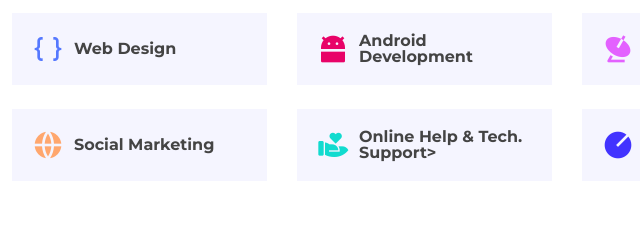
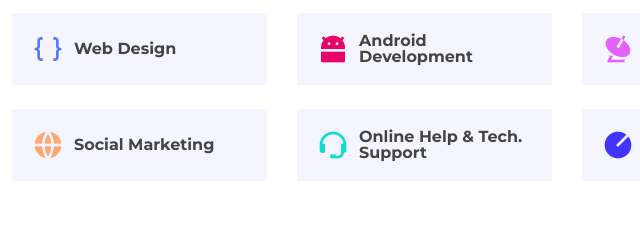
Before and after one commit to admin-techpundit/TP_Website, a plain HTML site: page index.html in a window 1280 px wide. Shown: the part 1660-1900 px from the top of the page, 358-998 px from the left. Drawn offline with nearby package versions, Linux system fonts and the light colour scheme; animation ran at ten frames a second; a web font is replaced by a local one.

Commit message:
Initial Changes

```diff
--- a/index.html
+++ b/index.html
@@ -198,8 +198,8 @@
           </div>
           <div class="col-lg-3 col-md-4 mt-4">
             <div class="icon-box" data-aos="zoom-in" data-aos-delay="350">
-              <i class="ri-hand-heart-fill" style="color: #11dbcf;"></i>
-              <h3>Online Help & Tech. Support></h3>
+              <i class="bx bx-support" style="color: #11dbcf;"></i>
+              <h3>Online Help & Tech. Support</h3>
             </div>
           </div>
           <div class="col-lg-3 col-md-4 mt-4">
```
